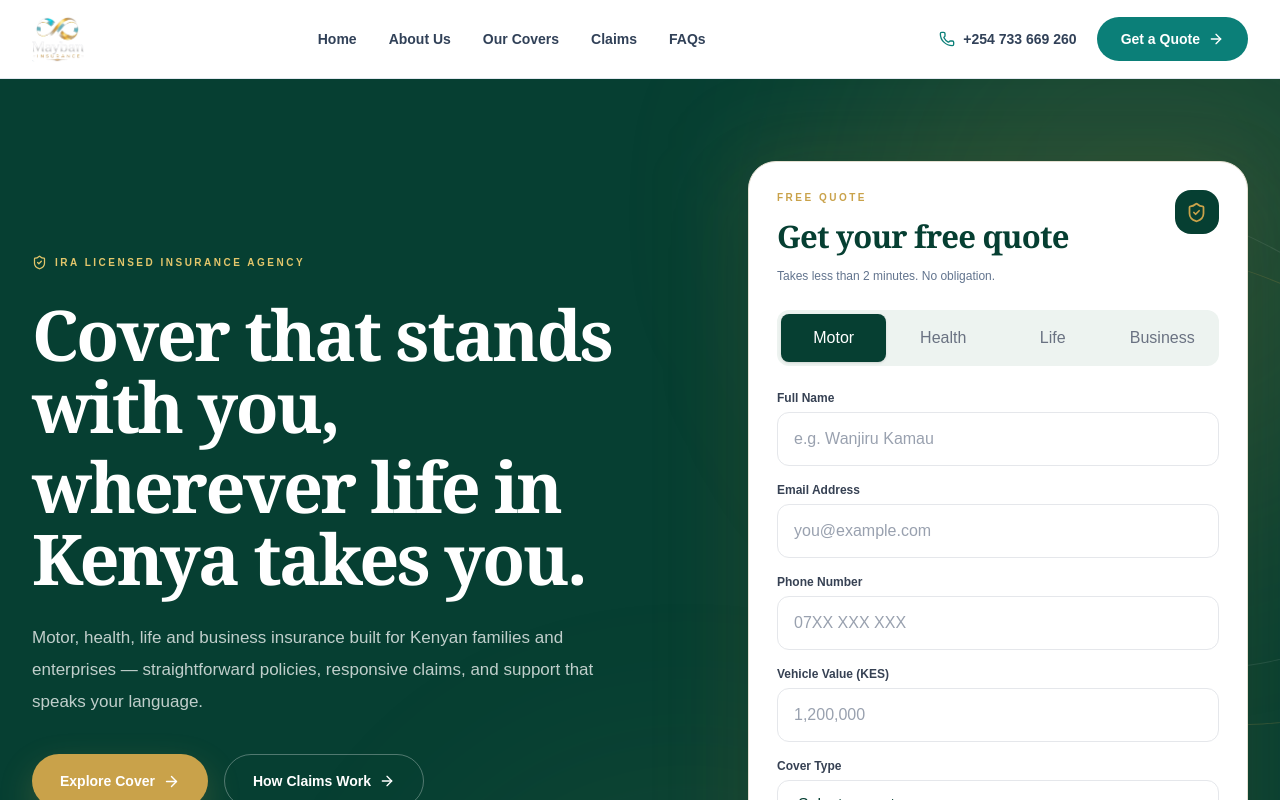
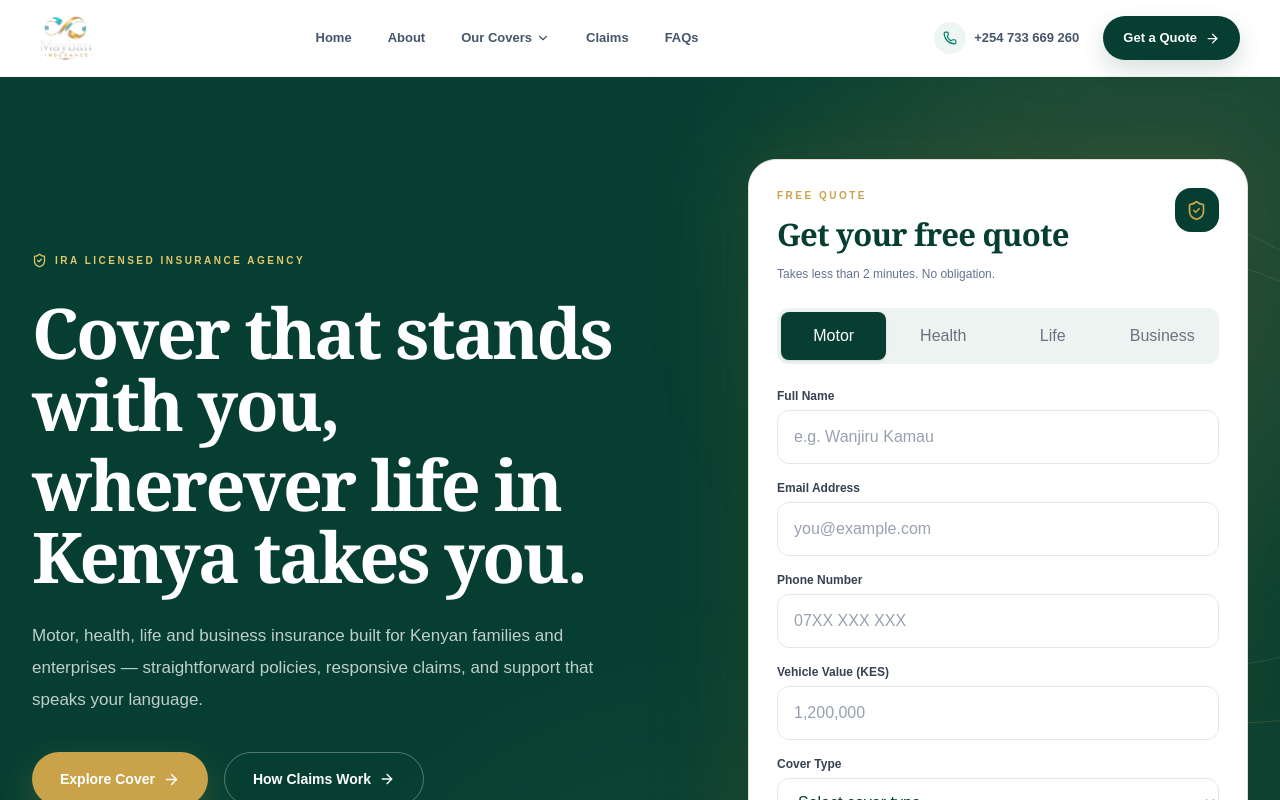
Before and after one commit to EugeneCodes254/mayban-insurance, a Next.js app: page / in a window 1280 px wide. Shown: the top 800 px of the page. Built offline with nearby package versions, Linux system fonts and the light colour scheme.

Commit message:
Redesign Mayban navigation

```diff
--- a/src/components/Navbar.tsx
+++ b/src/components/Navbar.tsx
@@ -1,99 +1,122 @@
 "use client";
 
-import { useState } from "react";
-import { Menu, X, Phone, ArrowRight } from "lucide-react";
+import { useEffect, useState } from "react";
+import { Menu, X, Phone, ArrowRight, ChevronDown } from "lucide-react";
 
 const links = [
   { label: "Home", href: "#home" },
-  { label: "About Us", href: "#about" },
-  { label: "Our Covers", href: "#products" },
+  { label: "About", href: "#about" },
+  { label: "Our Covers", href: "#products", dropdown: true },
   { label: "Claims", href: "#claims" },
   { label: "FAQs", href: "#faq" },
 ];
 
 export function Navbar() {
   const [open, setOpen] = useState(false);
+  const [scrolled, setScrolled] = useState(false);
+
+  useEffect(() => {
+    const onScroll = () => setScrolled(window.scrollY > 18);
+    onScroll();
+    window.addEventListener("scroll", onScroll, { passive: true });
+    return () => window.removeEventListener("scroll", onScroll);
+  }, []);
 
   const closeMenu = () => setOpen(false);
 
   return (
-    <header className="sticky top-0 z-50 border-b border-slate-200 bg-white">
-      <div className="mx-auto flex h-[78px] max-w-[1280px] items-center justify-between px-5 sm:px-8">
-        <a href="#home" onClick={closeMenu} className="flex items-center">
+    <header
+      className={`sticky top-0 z-50 transition-all duration-300 ${
+        scrolled
+          ? "border-b border-slate-200/80 bg-white/95 shadow-[0_8px_30px_rgba(3,39,31,0.07)] backdrop-blur-xl"
+          : "border-b border-slate-100 bg-white"
+      }`}
+    >
+      <div className="mx-auto flex h-[76px] max-w-[1320px] items-center justify-between px-5 sm:px-8 lg:px-10">
+        <a href="#home" onClick={closeMenu} className="flex items-center" aria-label="Mayban Insurance home">
           <img
             src="/images/mayban-logo.png"
             alt="Mayban Insurance"
-            className="h-[52px] w-auto object-contain"
+            className="h-[48px] w-auto object-contain sm:h-[52px]"
           />
         </a>
 
-        <nav className="hidden items-center gap-8 lg:flex">
+        <nav className="hidden items-center gap-1 lg:flex">
           {links.map((link) => (
             <a
               key={link.href}
               href={link.href}
-              className="text-sm font-semibold text-slate-700 transition hover:text-[#0B7F78]"
+              className="group inline-flex items-center gap-1 rounded-full px-4 py-2.5 text-[13px] font-bold text-slate-600 transition hover:bg-[#F1F7F4] hover:text-[#063F32]"
             >
               {link.label}
+              {link.dropdown && (
+                <ChevronDown size={14} className="transition group-hover:rotate-180" />
+              )}
             </a>
           ))}
         </nav>
 
-        <div className="hidden items-center gap-5 lg:flex">
+        <div className="hidden items-center gap-3 lg:flex">
           <a
             href="tel:+254733669260"
-            className="flex items-center gap-2 text-sm font-semibold text-slate-700"
+            className="flex items-center gap-2 rounded-full px-3 py-2 text-[13px] font-bold text-slate-600 transition hover:text-[#063F32]"
           >
-            <Phone size={16} className="text-[#0B7F78]" />
+            <span className="flex h-8 w-8 items-center justify-center rounded-full bg-[#EEF6F2]">
+              <Phone size={14} className="text-[#087F6E]" />
+            </span>
             +254 733 669 260
           </a>
 
           <a
             href="#quote"
-            className="inline-flex items-center gap-2 rounded-full bg-[#0B7F78] px-6 py-3 text-sm font-bold text-white transition hover:bg-[#086b65]"
+            className="inline-flex items-center gap-2 rounded-full bg-[#063F32] px-5 py-3 text-[13px] font-extrabold text-white shadow-[0_10px_25px_rgba(6,63,50,0.16)] transition hover:-translate-y-0.5 hover:bg-[#03271F]"
           >
             Get a Quote
-            <ArrowRight size={16} />
+            <ArrowRight size={15} />
           </a>
         </div>
 
         <button
           type="button"
           aria-label={open ? "Close menu" : "Open menu"}
+          aria-expanded={open}
           onClick={() => setOpen(!open)}
-          className="flex h-11 w-11 items-center justify-center rounded-full border border-slate-200 text-slate-700 lg:hidden"
+          className="flex h-11 w-11 items-center justify-center rounded-full border border-slate-200 bg-white text-[#063F32] shadow-sm transition hover:border-[#C9A24A] lg:hidden"
         >
           {open ? <X size={21} /> : <Menu size={21} />}
         </button>
       </div>
 
       {open && (
-        <div className="border-t border-slate-100 bg-white lg:hidden">
-          <nav className="mx-auto flex max-w-[1280px] flex-col px-5 py-4 sm:px-8">
+        <div className="border-t border-slate-100 bg-white shadow-[0_20px_40px_rgba(3,39,31,0.08)] lg:hidden">
+          <nav className="mx-auto flex max-w-[1320px] flex-col px-5 py-3 sm:px-8">
             {links.map((link) => (
               <a
                 key={link.href}
                 href={link.href}
                 onClick={closeMenu}
-                className="border-b border-slate-100 py-4 text-sm font-semibold text-slate-700"
+                className="flex items-center justify-between border-b border-slate-100 py-4 text-sm font-bold text-slate-700 transition hover:text-[#063F32]"
               >
                 {link.label}
+                {link.dropdown && <ChevronDown size={16} />}
               </a>
             ))}
 
             <a
               href="tel:+254733669260"
               onClick={closeMenu}
-              className="mt-4 flex items-center gap-2 py-3 text-sm font-semibold text-slate-700"
+              className="mt-3 flex items-center gap-3 rounded-2xl bg-[#F4F9F6] px-4 py-3.5 text-sm font-bold text-[#063F32]"
             >
-              <Phone size={16} className="text-[#0B7F78]" />
+              <span className="flex h-9 w-9 items-center justify-center rounded-full bg-white shadow-sm">
+                <Phone size={15} className="text-[#087F6E]" />
+              </span>
               +254 733 669 260
             </a>
 
             <a
               href="#quote"
               onClick={closeMenu}
-              className="mt-2 flex items-center justify-center gap-2 rounded-full bg-[#0B7F78] px-5 py-3.5 text-sm font-bold text-white"
+              className="mt-3 flex items-center justify-center gap-2 rounded-full bg-[#063F32] px-5 py-4 text-sm font-extrabold text-white"
             >
               Get a Quote
               <ArrowRight size={16} />
```
